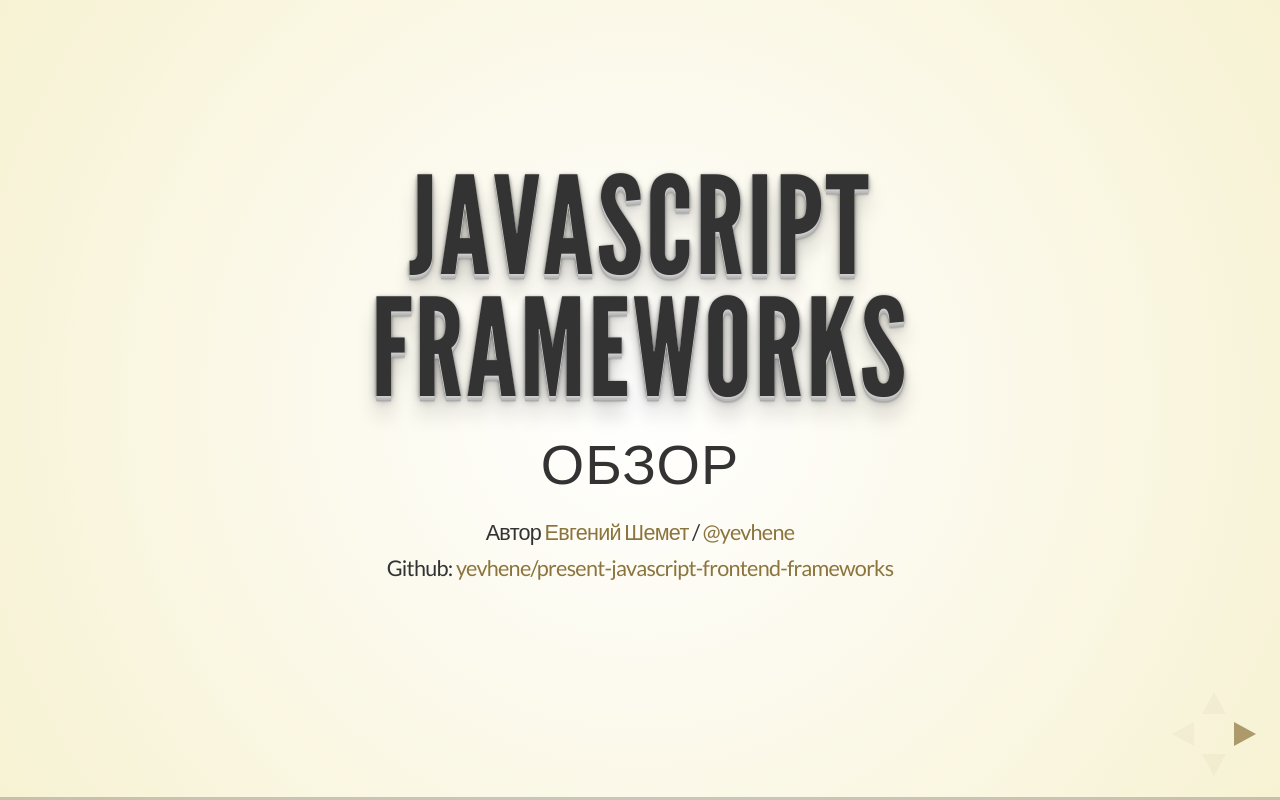
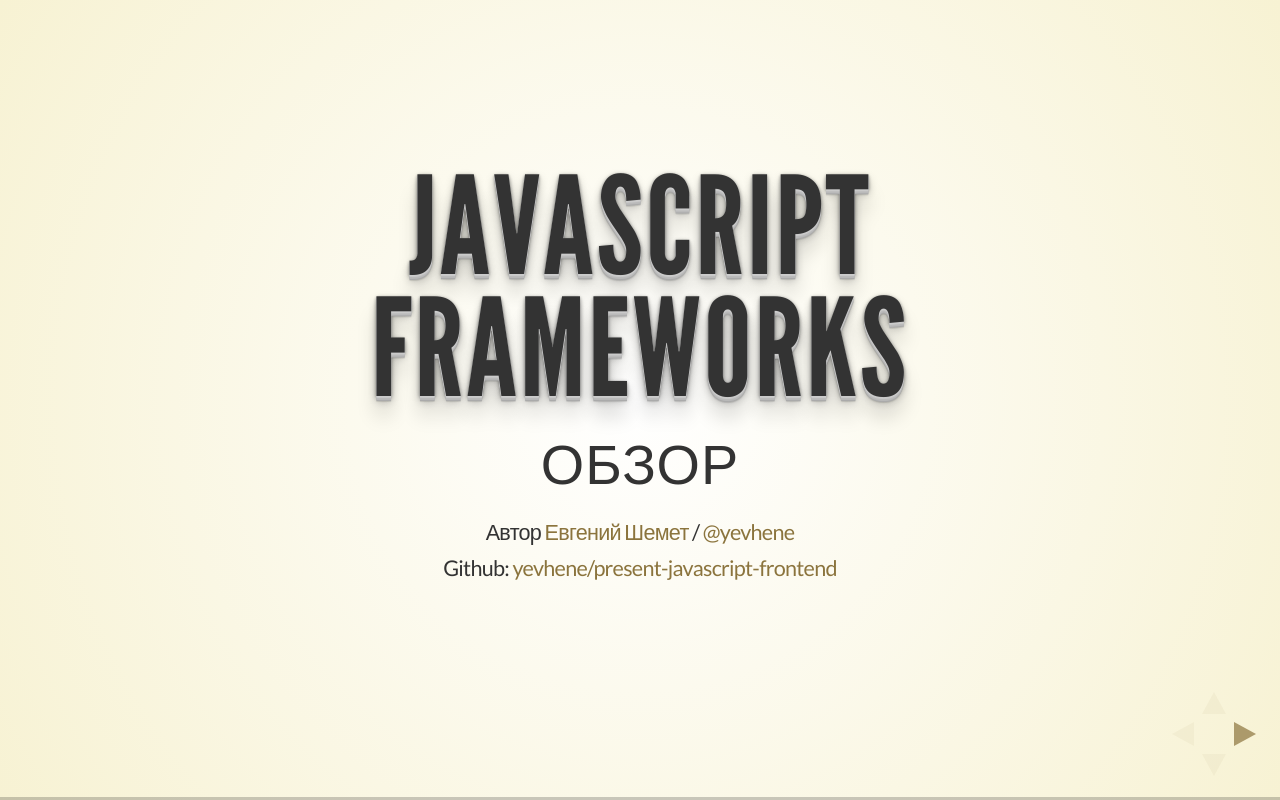
Before and after one commit to yevhene/present-javascript-frontend, a website: page public/index.html in a window 1280 px wide. Drawn offline with Linux system fonts and the light colour scheme.

Commit message:
Update index.html

```diff
--- a/public/index.html
+++ b/public/index.html
@@ -104,7 +104,7 @@
             <small>Автор <a href="mailto:yevhene@gmail.com">Евгений Шемет</a> / <a href="http://twitter.com/yevhene">@yevhene</a></small>
           </p>
           <p>
-            <small>Github: <a href="http://github.com/yevhene/present-javascript-frontend-frameworks">yevhene/present-javascript-frontend-frameworks</a></small>
+            <small>Github: <a href="http://github.com/yevhene/present-javascript-frontend">yevhene/present-javascript-frontend</a></small>
           </p>
         </section>
         <section>
@@ -398,8 +398,8 @@ App.ApplicationController = Ember.Controller.extend({
             <p><a href="http://www.quora.com/Client-side-MVC/Is-Angular-js-or-Ember-js-the-better-choice-for-JavaScript-frameworks">http://www.quora.com/Client-side-MVC/Is-Angular-js-or-Ember-js-the-better-choice-for-JavaScript-frameworks</a></p>
             <p><a href="https://www.airpair.com/js/javascript-framework-comparison">https://www.airpair.com/js/javascript-framework-comparison</a></p>
             <p><a href="https://github.com/hakimel/reveal.js">https://github.com/hakimel/reveal.js</a></p>
-            <p><a href="https://github.com/yevhene/present-javascript-frontend-frameworks">https://github.com/yevhene/present-javascript-frontend-frameworks</a></p>
-            <p><a href="https://present-javascript-frontend-frameworks.herokuapp.com">https://present-javascript-frontend-frameworks.herokuapp.com</a></p>
+            <p><a href="https://github.com/yevhene/present-javascript-frontend">https://github.com/yevhene/present-javascript-frontend</a></p>
+            <p><a href="https://present-javascript-frontend.herokuapp.com">https://present-javascript-frontend.herokuapp.com</a></p>
           </aside>
         </section>
       </div>
```
